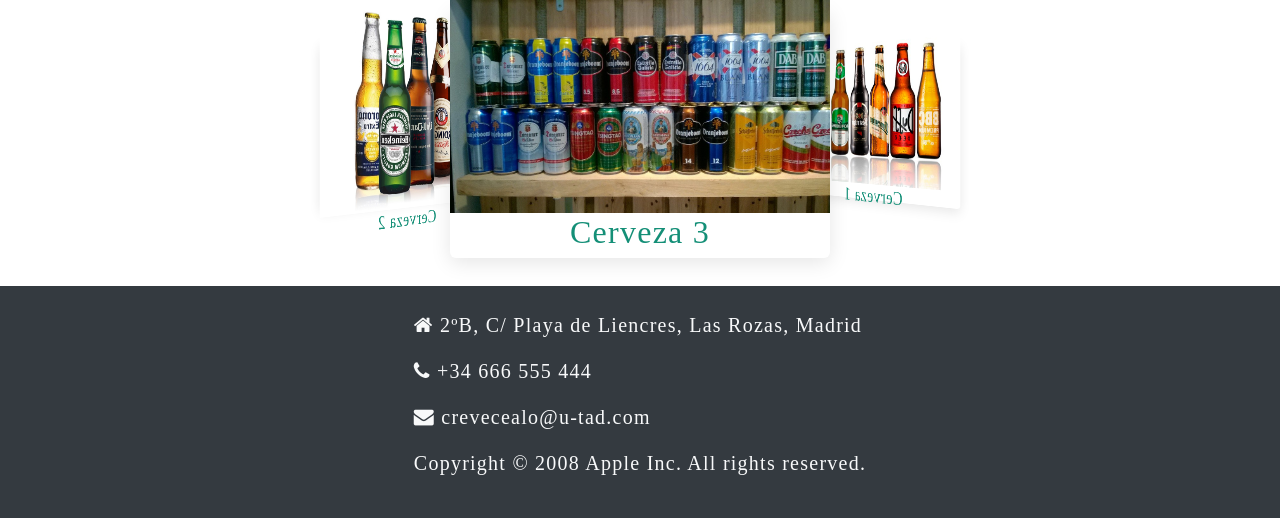
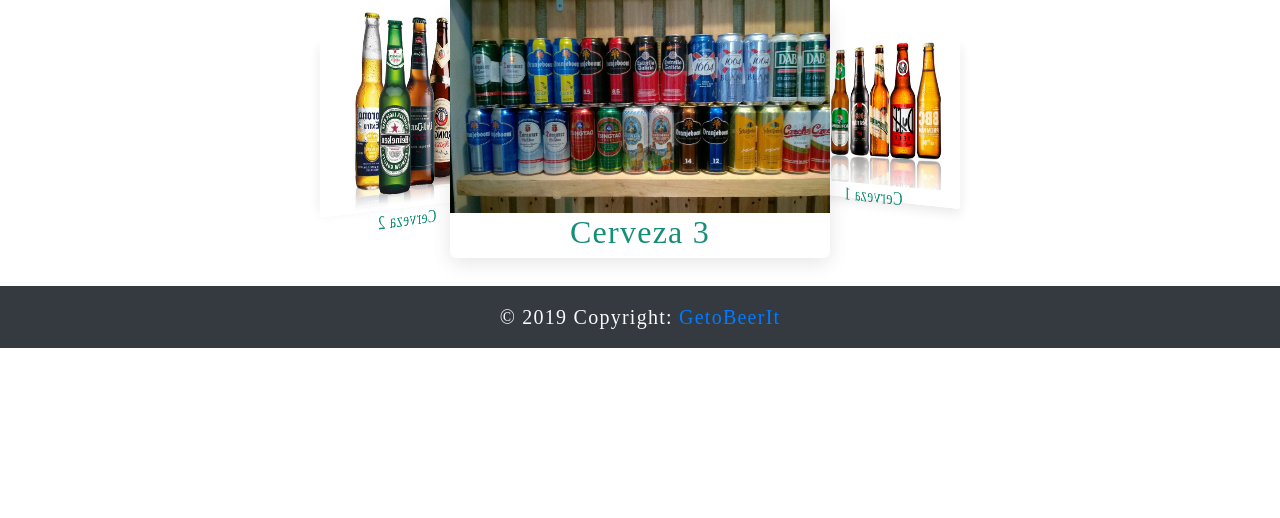
Before and after one commit to jimmosca/GetoBeerIt, a PHP site: page /index.php in a window 1280 px wide. Shown: the part 1309-1827 px from the top of the page. After the commit the page ends 1657 px from the top, so only its background shows below. Run offline with PHP 8.4, Linux system fonts and the light colour scheme.

Commit message:
Footer guapo

```diff
--- a/abajo.php
+++ b/abajo.php
@@ -1,12 +1,7 @@
 
 <footer class="text-light bg-dark w-100 mt-5">
-  <div class="row justify-content-around flex-nowrap">
-    <div class="p-4">
-      <p><i class="fa fa-home"></i>   2ºB, C/ Playa de Liencres, Las Rozas, Madrid</p>
-      <p><i class="fa fa-phone"></i>   +34 666 555 444</p>
-      <p><i class="fa fa-envelope"></i>   crevecealo@u-tad.com</p>
-      <p>Copyright © 2008 Apple Inc. All rights reserved.</p>
-    </div>
+<div class="footer-copyright text-center py-3">© 2019 Copyright:
+    <a href="./index.php"> GetoBeerIt</a>
   </div>
 </footer>
 
```
